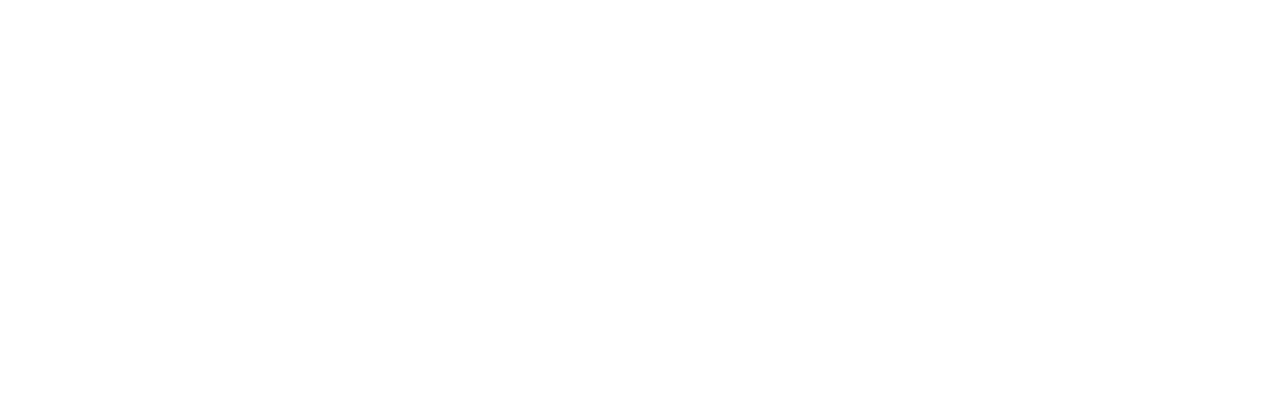
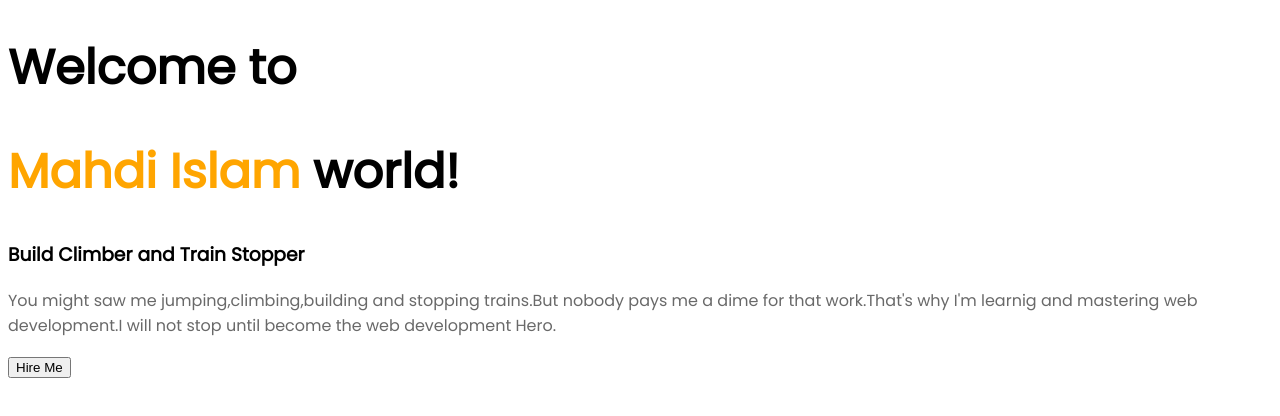
Before and after one commit to Mahdee-islam/portfolio-1, a plain HTML site: page index.html in a window 1280 px wide. Drawn offline with Linux system fonts and the light colour scheme.

Commit message:
linked google fonts and others

```diff
--- a/index.html
+++ b/index.html
@@ -5,7 +5,23 @@
     <meta http-equiv="X-UA-Compatible" content="IE=edge" />
     <meta name="viewport" content="width=device-width, initial-scale=1.0" />
     <title>Mahdi Porfolio</title>
+    <link rel="preconnect" href="https://fonts.googleapis.com" />
+    <link rel="preconnect" href="https://fonts.gstatic.com" crossorigin />
+    <link
+      href="https://fonts.googleapis.com/css2?family=Poppins&display=swap"
+      rel="stylesheet"
+    />
     <link rel="stylesheet" href="style.css" />
   </head>
-  <body></body>
+  <body>
+    <h1>Welcome to</h1>
+    <h1><span class="mahdi">Mahdi Islam</span> world!</h1>
+    <h3>Build Climber and Train Stopper</h3>
+    <p>
+      You might saw me jumping,climbing,building and stopping trains.But nobody
+      pays me a dime for that work.That's why I'm learnig and mastering web
+      development.I will not stop until become the web development Hero.
+    </p>
+    <button>Hire Me</button>
+  </body>
 </html>
--- a/style.css
+++ b/style.css
@@ -0,0 +1,12 @@
+body {
+  font-family: "Poppins", sans-serif;
+}
+h1 {
+  font-size: 3em;
+}
+.mahdi {
+  color: #ffa500;
+}
+p {
+  color: #696969;
+}
```
Also changed, not shown: images/dream-bg.png (added), images/exp-bg.png (added), images/jhankar.png (added), images/jhankar2.png (added), images/my-bg.png (added), images/my-bg2.png (added), images/top-banner.png (added), myPic/IMG_20191217_222619-removebg-preview.png (added), myPic/my-bg.png (added), myPic/my-bg2.png (added), myPic/profile-removebg-preview.png (added), 2 other files.
